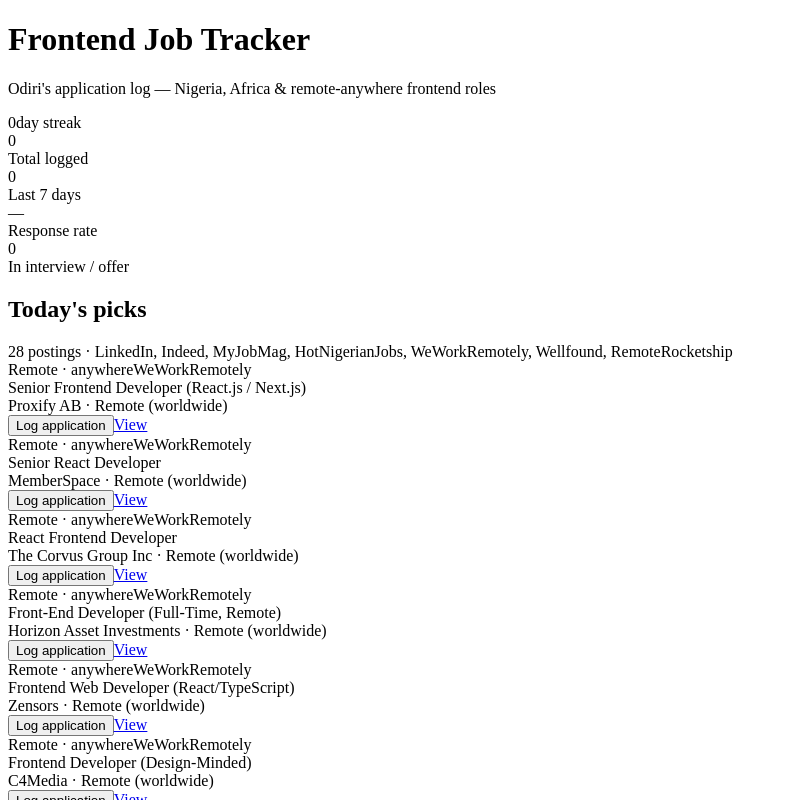
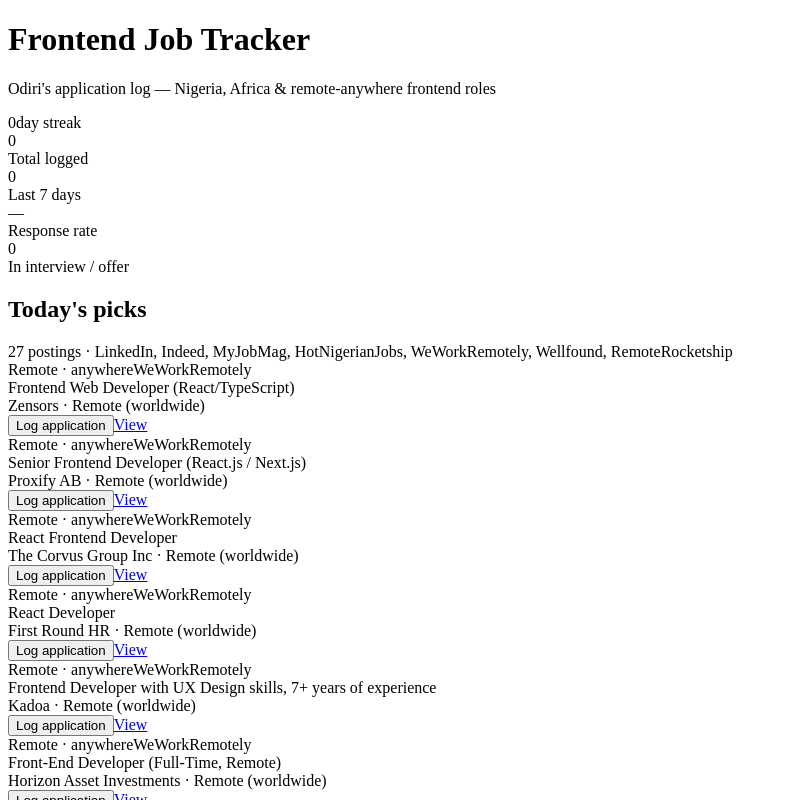
Before and after one commit to odizee/job-tracker, a React (Vite) app: page / in a window 1280 px wide. Shown: the top 800 px of the page, without its empty margins (0-787 px from the left). Built offline with nearby package versions, Linux system fonts and the light colour scheme; the HTML template or start-up script is replaced by a standard one.

Commit message:
Refresh today's picks (2026-08-30)
Sourced via WeWorkRemotely, MyJobMag, and HotNigerianJobs (direct
fetch was blocked by network egress, so listings were gathered via
web search of each site's current postings).

```diff
--- a/src/data/picks.js
+++ b/src/data/picks.js
@@ -1,32 +1,31 @@
-// Sourced Aug 29, 2026 from WeWorkRemotely, MyJobMag and HotNigerianJobs.
+// Sourced Aug 30, 2026 from WeWorkRemotely, MyJobMag and HotNigerianJobs.
 // Edit freely — this is just the seed list "Today's picks" starts from.
 export const PICKS = [
+  { tag: "Remote · anywhere", source: "WeWorkRemotely", role: "Frontend Web Developer (React/TypeScript)", company: "Zensors", location: "Remote (worldwide)", link: "https://weworkremotely.com/remote-jobs/zensors-frontend-web-developer-react-typescript-remote" },
   { tag: "Remote · anywhere", source: "WeWorkRemotely", role: "Senior Frontend Developer (React.js / Next.js)", company: "Proxify AB", location: "Remote (worldwide)", link: "https://weworkremotely.com/remote-jobs/proxify-ab-senior-frontend-developer-react-js-next-js-1" },
-  { tag: "Remote · anywhere", source: "WeWorkRemotely", role: "Senior React Developer", company: "MemberSpace", location: "Remote (worldwide)", link: "https://weworkremotely.com/remote-jobs/memberspace-senior-react-developer" },
   { tag: "Remote · anywhere", source: "WeWorkRemotely", role: "React Frontend Developer", company: "The Corvus Group Inc", location: "Remote (worldwide)", link: "https://weworkremotely.com/remote-jobs/the-corvus-group-inc-react-frontend-developer" },
-  { tag: "Remote · anywhere", source: "WeWorkRemotely", role: "Front-End Developer (Full-Time, Remote)", company: "Horizon Asset Investments", location: "Remote (worldwide)", link: "https://weworkremotely.com/remote-jobs/horizon-assset-investments-front-end-developer-full-time-remote" },
-  { tag: "Remote · anywhere", source: "WeWorkRemotely", role: "Frontend Web Developer (React/TypeScript)", company: "Zensors", location: "Remote (worldwide)", link: "https://weworkremotely.com/remote-jobs/zensors-frontend-web-developer-react-typescript-remote" },
+  { tag: "Remote · anywhere", source: "WeWorkRemotely", role: "React Developer", company: "First Round HR", location: "Remote (worldwide)", link: "https://weworkremotely.com/remote-jobs/first-round-hr-react-developer" },
+  { tag: "Remote · anywhere", source: "WeWorkRemotely", role: "Frontend Developer with UX Design skills, 7+ years of experience", company: "Kadoa", location: "Remote (worldwide)", link: "https://weworkremotely.com/remote-jobs/kadoa-frontend-developer-with-ux-design-skills-7-years-of-experience" },
+  { tag: "Remote · anywhere", source: "WeWorkRemotely", role: "Front-End Developer (Full-Time, Remote)", company: "Horizon Asset Investments", location: "Remote (worldwide)", link: "https://weworkremotely.com/remote-jobs/horizon-asset-investments-front-end-developer-full-time-remote" },
+  { tag: "Remote · anywhere", source: "WeWorkRemotely", role: "Front End Web Developer, WFH", company: "InterContinental Recruiting", location: "Remote (worldwide)", link: "https://weworkremotely.com/remote-jobs/intercontinental-recruiting-front-end-web-developer-wfh" },
+  { tag: "Remote · anywhere", source: "WeWorkRemotely", role: "Senior Vue Developer", company: "Lemon.io", location: "Remote (worldwide)", link: "https://weworkremotely.com/remote-jobs/lemon-io-senior-vue-developer" },
+  { tag: "Remote · anywhere", source: "WeWorkRemotely", role: "Senior Frontend Developer", company: "Sanctuary Computer", location: "Remote (worldwide)", link: "https://weworkremotely.com/remote-jobs/sanctuary-computer-senior-frontend-developer-2" },
+  { tag: "Remote · anywhere", source: "WeWorkRemotely", role: "Sr. Engineer, Frontend (UX Eng)", company: "Zapier", location: "Remote (worldwide)", link: "https://weworkremotely.com/remote-jobs/zappier-sr-engineer-frontend-ux-eng" },
+  { tag: "Remote · anywhere", source: "WeWorkRemotely", role: "Frontend Product Software Engineer, Design Systems", company: "Dropbox", location: "Remote (worldwide)", link: "https://weworkremotely.com/remote-jobs/dropbox-frontend-product-software-engineer-design-systems" },
+  { tag: "Remote · anywhere", source: "WeWorkRemotely", role: "Senior Frontend Engineer", company: "Level", location: "Remote (worldwide)", link: "https://weworkremotely.com/remote-jobs/level-senior-frontend-engineer" },
+  { tag: "Remote · anywhere", source: "WeWorkRemotely", role: "Frontend Engineer", company: "Mobena", location: "Remote (worldwide)", link: "https://weworkremotely.com/remote-jobs/mobena-frontend-engineer" },
   { tag: "Remote · anywhere", source: "WeWorkRemotely", role: "Frontend Developer (Design-Minded)", company: "C4Media", location: "Remote (worldwide)", link: "https://weworkremotely.com/remote-jobs/c4media-frontend-developer" },
-  { tag: "Remote · anywhere", source: "WeWorkRemotely", role: "Senior Frontend Developer", company: "Sanctuary Computer", location: "Remote (worldwide)", link: "https://weworkremotely.com/remote-jobs/sanctuary-computer-senior-frontend-developer-2" },
-  { tag: "Remote · anywhere", source: "WeWorkRemotely", role: "Senior Frontend Engineer", company: "Level", location: "Remote (worldwide)", link: "https://weworkremotely.com/remote-jobs/level-senior-frontend-engineer" },
-  { tag: "Remote · anywhere", source: "WeWorkRemotely", role: "Senior Vue.js Developer", company: "Proxify AB", location: "Remote (worldwide)", link: "https://weworkremotely.com/remote-jobs/proxify-ab-senior-vue-js-developer-1" },
-  { tag: "Remote · anywhere", source: "WeWorkRemotely", role: "Senior Vue Developer", company: "Lemon.io", location: "Remote (worldwide)", link: "https://weworkremotely.com/remote-jobs/lemon-io-senior-vue-developer" },
-  { tag: "Remote · anywhere", source: "WeWorkRemotely", role: "Frontend Engineer", company: "Mobena", location: "Remote (worldwide)", link: "https://weworkremotely.com/remote-jobs/mobena-frontend-engineer" },
-  { tag: "Remote · anywhere", source: "WeWorkRemotely", role: "Frontend Full Stack Engineer", company: "Redolent", location: "Remote (worldwide)", link: "https://weworkremotely.com/remote-jobs/redolent-frontend-full-stack-engineer" },
   { tag: "Nigeria · Lagos", source: "MyJobMag", role: "Frontend Developer", company: "Hampshire Heights Global Company Limited", location: "Lagos", link: "https://www.myjobmag.com/job/frontend-developer-hampshire-heights-global-company-limited" },
   { tag: "Nigeria", source: "MyJobMag", role: "Mid-Level Frontend Engineer", company: "Mkobo Microfinance Bank Limited", location: "Nigeria", link: "https://www.myjobmag.com/job/mid-level-frontend-engineer-mkobo-microfinance-bank" },
-  { tag: "Nigeria", source: "MyJobMag", role: "Frontend Developer", company: "OnfleekQ Technologies Limited", location: "Nigeria", link: "https://www.myjobmag.com/job/frontend-developer-onfleekq-technologies-limited-1" },
   { tag: "Nigeria", source: "MyJobMag", role: "Senior Associate, Web Development & Digital Presence", company: "CapitalSage Technology Limited", location: "Nigeria", link: "https://www.myjobmag.com/job/senior-associate-web-development-digital-presence-capitalsage-technology-limited" },
+  { tag: "Nigeria · Lagos", source: "MyJobMag", role: "Full Stack Developer (MERN)", company: "Tezza Business Solutions Ltd", location: "Magodo Phase 1, Lagos (Hybrid)", link: "https://www.myjobmag.com/job/full-stack-developer-mern-tezza-business-solutions-ltd-1" },
   { tag: "Nigeria · Abuja", source: "HotNigerianJobs", role: "Front-End Developer at a Fintech Company", company: "Jamub Group of Companies", location: "Abuja, FCT", link: "https://www.hotnigerianjobs.com/hotjobs/644703/frontend-developer-at-a-fintech-company-jamub-grou.html" },
+  { tag: "Nigeria · Lagos", source: "HotNigerianJobs", role: "Front-End Developer", company: "Softcom Limited", location: "Ikeja, Lagos", link: "https://www.hotnigerianjobs.com/hotjobs/341719/frontend-developer-at-softcom-limited.html" },
+  { tag: "Nigeria · Lagos", source: "HotNigerianJobs", role: "React Developer (Micro-Frontend Project)", company: "Tybitx Services International Limited", location: "Lagos", link: "https://www.hotnigerianjobs.com/hotjobs/720717/react-developer-microfrontend-project-at-a-leading.html" },
+  { tag: "Nigeria · Lagos", source: "HotNigerianJobs", role: "Frontend Developer", company: "Infusync Healthcare Limited", location: "Lagos", link: "https://www.hotnigerianjobs.com/hotjobs/323217/frontend-developer-at-infusync-healthcare-limted.html" },
+  { tag: "Nigeria · Lagos", source: "HotNigerianJobs", role: "Frontend Developer (React Native)", company: "Drop Innovations", location: "Magodo, Lagos", link: "https://www.hotnigerianjobs.com/hotjobs/701370/frontend-developer-react-native-at-drop-innovation.html" },
   { tag: "Nigeria · Lagos", source: "HotNigerianJobs", role: "Frontend Developer", company: "Zojatech Limited", location: "Gbagada, Lagos", link: "https://www.hotnigerianjobs.com/hotjobs/568420/frontend-developer-at-zojatech-limited.html" },
   { tag: "Nigeria · Abuja", source: "HotNigerianJobs", role: "Frontend Developer", company: "Team Manager", location: "Utako, Abuja", link: "https://www.hotnigerianjobs.com/hotjobs/803031/frontend-developer-at-team-manager.html" },
-  { tag: "Nigeria · Remote", source: "HotNigerianJobs", role: "Frontend Developer (React)", company: "D-Tech Centrix Plus Limited", location: "Remote", link: "https://www.hotnigerianjobs.com/hotjobs/629883/frontend-developer-react-at-dtech-centrix-plus-lim.html" },
-  { tag: "Nigeria", source: "HotNigerianJobs", role: "React Frontend Developer", company: "Uridium Technologies Limited", location: "Nigeria", link: "https://www.hotnigerianjobs.com/hotjobs/753454/react-frontend-developer-at-uridium-technologies-l.html" },
-  { tag: "Nigeria · Lagos", source: "HotNigerianJobs", role: "React Developer (Micro-Frontend Project)", company: "Tybitx Services International Limited", location: "Lagos", link: "https://www.hotnigerianjobs.com/hotjobs/720717/react-developer-microfrontend-project-at-a-leading.html" },
-  { tag: "Nigeria · Lagos", source: "HotNigerianJobs", role: "Frontend Developer Intern (NYSC)", company: "CreditWolf Inc", location: "Surulere, Lagos", link: "https://www.hotnigerianjobs.com/hotjobs/412618/frontend-developer-intern-at-creditwolf-inc.html" },
   { tag: "Nigeria · Remote", source: "HotNigerianJobs", role: "Intern / Junior Frontend Developer (Remote)", company: "Brainnest", location: "Remote", link: "https://www.hotnigerianjobs.com/hotjobs/418128/intern-junior-frontend-developer-remote-frontend-d.html" },
-  { tag: "Nigeria · Remote", source: "HotNigerianJobs", role: "Frontend Developer (React.js)", company: "Orbs Technologies Limited", location: "Remote", link: "https://www.hotnigerianjobs.com/hotjobs/831269/frontend-developer-reactjs-at-orbs-technologies-li.html" },
-  { tag: "Nigeria · Lagos", source: "HotNigerianJobs", role: "Front-End Developer", company: "Softcom Limited", location: "Ikeja, Lagos", link: "https://www.hotnigerianjobs.com/hotjobs/341719/frontend-developer-at-softcom-limited.html" },
-  { tag: "Nigeria · Lagos", source: "HotNigerianJobs", role: "Frontend Developer", company: "CoralPay Technology Nigeria Limited", location: "Lagos", link: "https://www.hotnigerianjobs.com/hotjobs/591520/frontend-developer-at-coralpay-technology-nigeria.html" },
-  { tag: "Nigeria · Lagos", source: "HotNigerianJobs", role: "Frontend Developer", company: "CredPal Limited", location: "Lagos", link: "https://www.hotnigerianjobs.com/hotjobs/633320/frontend-developer-t-credpal.html" },
+  { tag: "Nigeria · Lagos", source: "HotNigerianJobs", role: "Senior Frontend Developer", company: "Zojatech Limited", location: "Gbagada, Lagos", link: "https://www.hotnigerianjobs.com/hotjobs/664644/senior-frontend-developer-at-zojatech-limited.html" },
 ];
```
